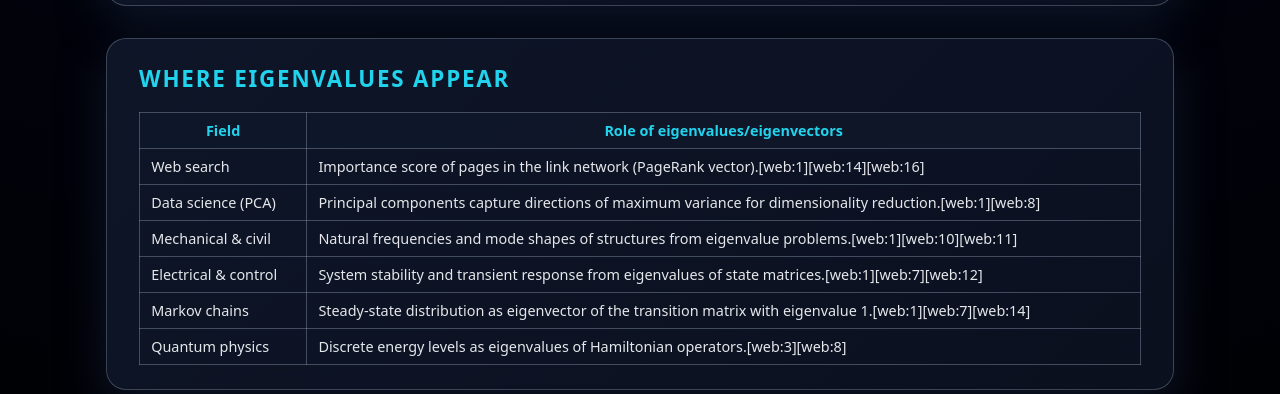
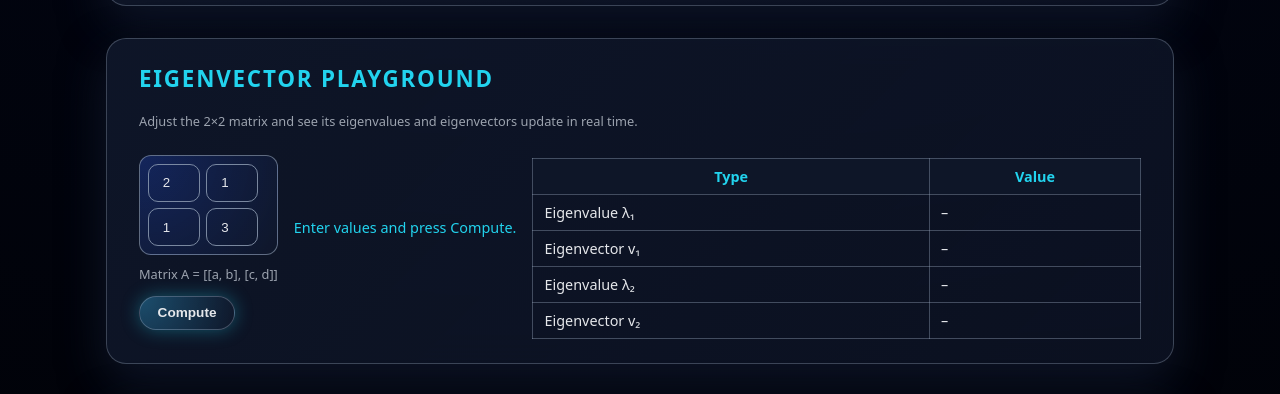
Before and after one commit to SRP-28/Eigenverse, a plain HTML site: page index.html in a window 1280 px wide. Shown: the part 1814-2208 px from the top of the page. Drawn offline with nearby package versions, Linux system fonts and the light colour scheme.

Commit message:
Update index.html
eigen vector added

```diff
--- a/index.html
+++ b/index.html
@@ -116,6 +116,62 @@
       <div class="result" id="eigenResult"></div>
     </div>
   </section>
+  <section id="playground" class="glass">
+  <h2>Eigenvector Playground</h2>
+  <p class="hint">
+    Adjust the 2×2 matrix and see its eigenvalues and eigenvectors update in real time.
+  </p>
+
+  <div class="playground-grid">
+    <!-- Matrix input -->
+    <div>
+      <div class="matrix-input">
+        <input type="number" id="a11" value="2" step="0.1">
+        <input type="number" id="a12" value="1" step="0.1">
+        <input type="number" id="a21" value="1" step="0.1">
+        <input type="number" id="a22" value="3" step="0.1">
+      </div>
+      <p class="hint">Matrix A = [[a, b], [c, d]]</p>
+      <button class="cta small" id="compute-btn">Compute</button>
+    </div>
+
+    <!-- Eigen info -->
+    <div class="result" id="eigen-result">
+      Enter values and press Compute.
+    </div>
+
+    <!-- Simple table -->
+    <div>
+      <table>
+        <thead>
+          <tr>
+            <th>Type</th>
+            <th>Value</th>
+          </tr>
+        </thead>
+        <tbody id="eigen-table">
+          <tr>
+            <td>Eigenvalue λ₁</td>
+            <td>–</td>
+          </tr>
+          <tr>
+            <td>Eigenvector v₁</td>
+            <td>–</td>
+          </tr>
+          <tr>
+            <td>Eigenvalue λ₂</td>
+            <td>–</td>
+          </tr>
+          <tr>
+            <td>Eigenvector v₂</td>
+            <td>–</td>
+          </tr>
+        </tbody>
+      </table>
+    </div>
+  </div>
+</section>
+
 
   <!-- COMPARISON TABLE -->
   <section class="glass">
```
